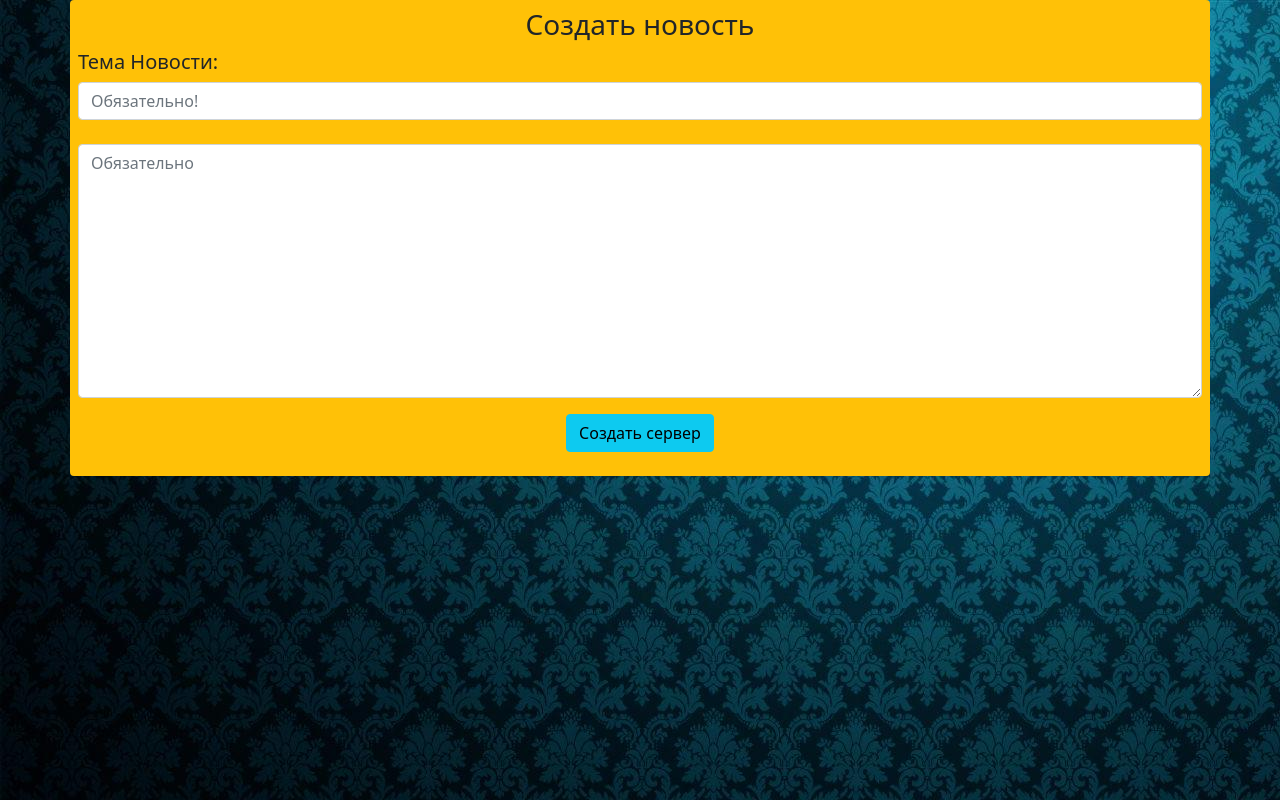
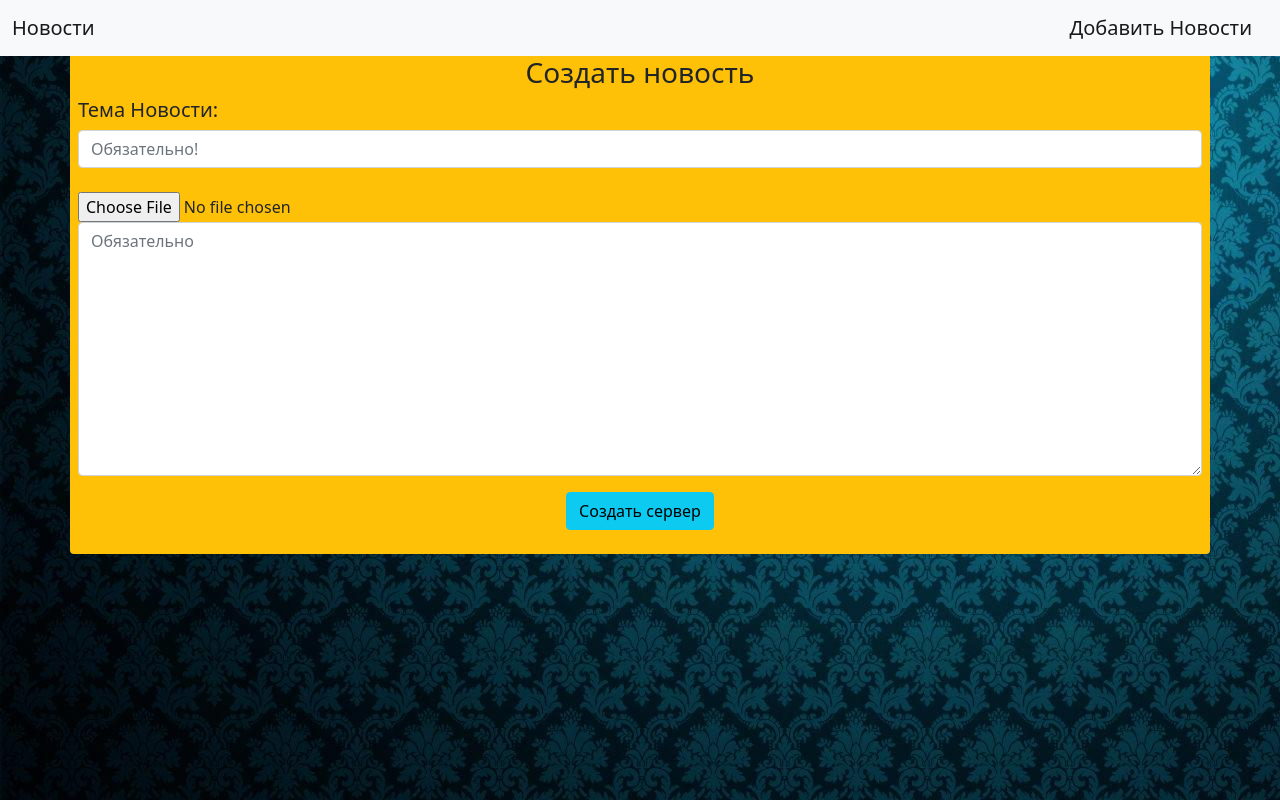
Before and after one commit to Nikitakust/project, a Flask app: page /write in a window 1280 px wide. Run offline with Flask 2, Linux system fonts and the light colour scheme; some libraries are stand-ins or nearby versions.

Commit message:
День 3

```diff
--- a/templates/write.html
+++ b/templates/write.html
@@ -6,13 +6,23 @@
     <link rel="stylesheet" href="{{url_for('static', filename='css/my.css')}}">
     <title>bruh</title>
 </head>
+<header>
+
+<nav class="navbar fixed-top navbar-light bg-light">
+  <div class="container-fluid">
+    <a class="navbar-brand" href="view">Новости</a>
+    <a class="navbar-brand" href="view">Добавить Новости</a>
+  </div>
+</nav>
+</header>
 <body>
 
-<div class="container p-2 text-dark rounded bg-warning">
+<div class="container p-2 mt-5 text-dark rounded bg-warning">
     <form method="post">
         <h3 class="text-center">Создать новость</h3>
         <h5>Тема Новости:</h5>
         <input type="text" name="Tem" id="Tem" class="form-control" placeholder="Обязательно!"><br>
+        <input type=file name=file>
         <textarea name="Mes" id="Mes" class="form-control" placeholder="Обязательно" rows="10"></textarea>
         <input type="submit" class="btn btn-info center mx-auto d-block m-3" value="Создать сервер">
     </form>
```
Also changed, not shown: templates/view.html (+20 -3 lines), result.db, static/css/my.css (line endings or trailing spaces).
